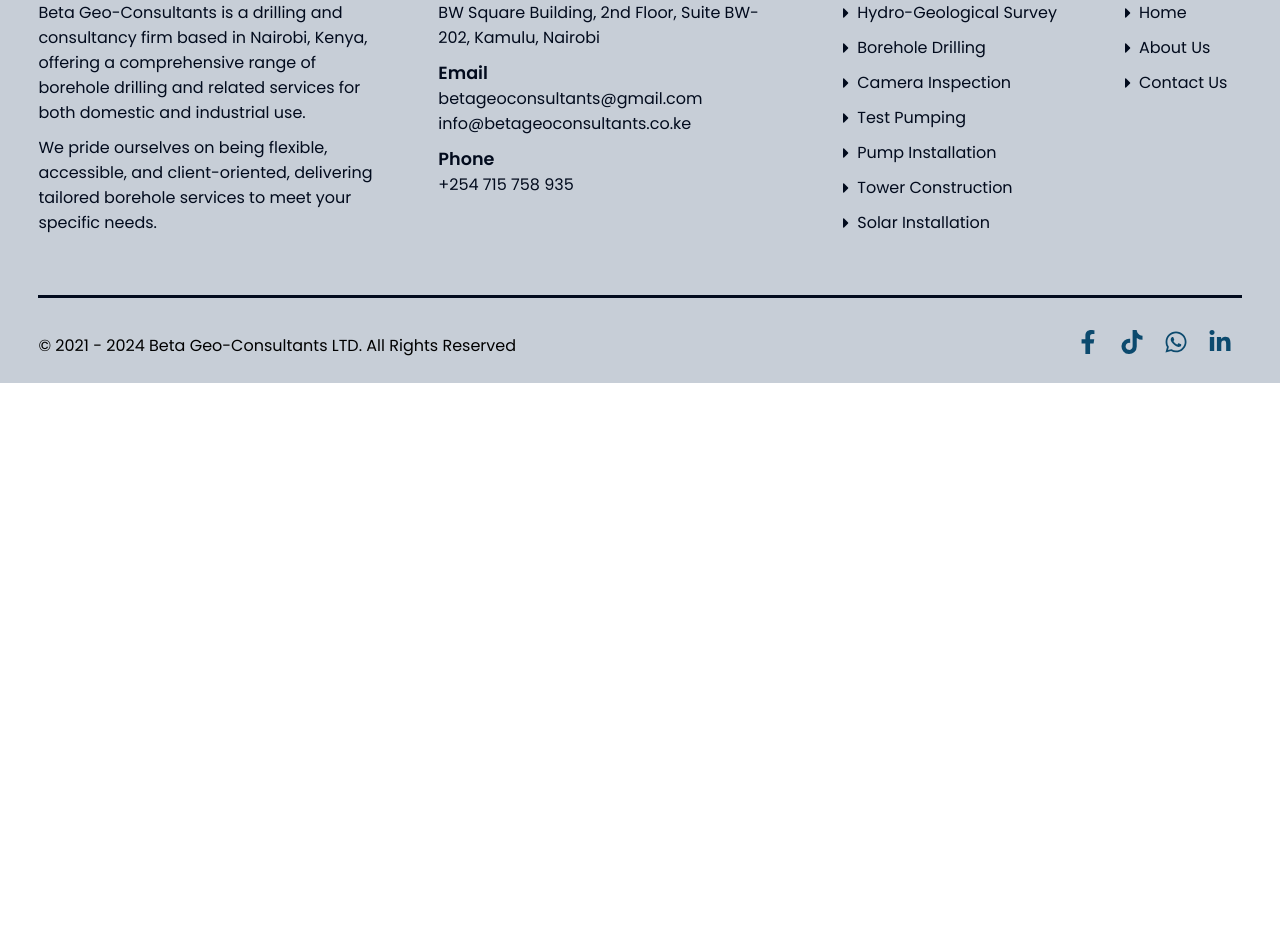
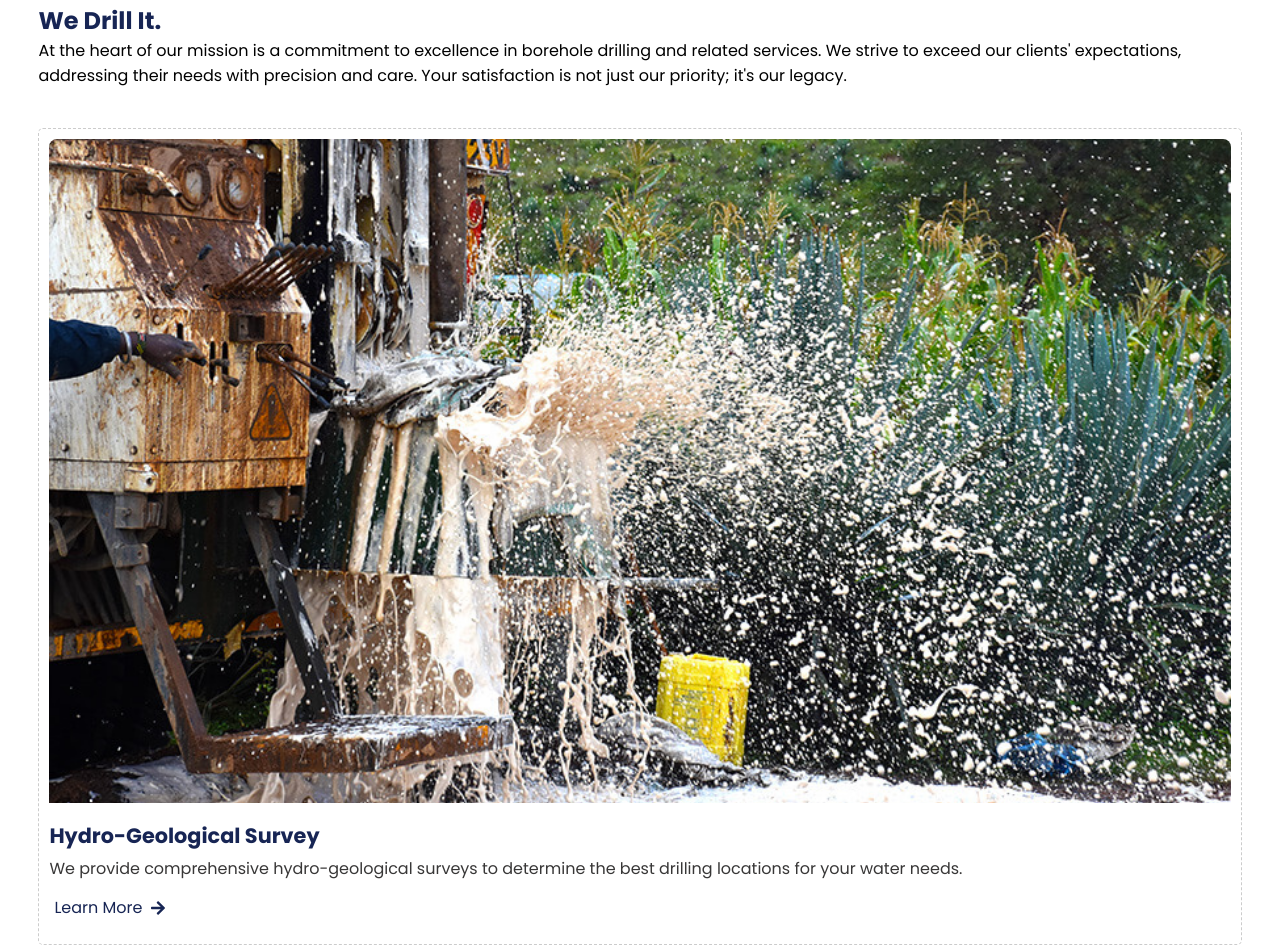
Before and after one commit to kipkurui26/betageo, a React (Vite) app: page / in a window 1280 px wide. Shown: the part 583-1532 px from the top of the page. Before the commit the page ends 966 px from the top, so only its background shows below. Built offline with nearby package versions, Linux system fonts and the light colour scheme.

Commit message:
home-service section

```diff
--- /dev/null
+++ b/src/pages/home/Home.css
@@ -0,0 +1,64 @@
+.homeServices{
+    padding: 20px 3%;
+}
+.homeService__service{
+    margin: 20px 0;
+    border: 1px dashed #ccc;
+    padding: 10px 10px 20px;
+    border-radius: 5px;
+    transition: all 0.3s ease;
+}
+.homeService__service:hover{
+    border: 1px solid #172554;
+}
+.homeService__title{
+    width: 100%;
+    padding-bottom: 20px;
+}
+.title__slogan{
+    font-size: 1.5em;
+    color: #172554;
+    margin: 0;
+
+}
+.homeService--image{
+    width: 100%;
+    border-top-left-radius: 8px;
+    border-top-right-radius: 8px;
+    overflow: hidden;
+}
+.homeService--img{
+    width: 100%;
+    height: 100%;
+    object-fit: cover;
+    aspect-ratio: 16/9;
+    transform: scale(1);
+    transition: all 0.3s ease;
+}
+.homeService__service:hover .homeService--img{
+    transform: scale(1.1);
+}
+.homeService__content--title{
+    font-size: 1.3em;
+    color: #172554;
+    margin: 10px 0 5px;
+}
+.homeService__content--description{
+    font-size: 1em;
+    color: #383737;
+    margin: 5px 0 10px;
+}
+.learn__service--btn{
+    width: fit-content;
+    padding: 4px 20px 4px 5px;
+    display: flex;
+    align-items: center;
+    gap: 8px;
+    text-decoration: none;
+    color: #172554;
+    transition: all 0.3s ease;
+}
+.learn__service--btn:hover{
+    color: #01bfff;
+    gap: 10px;
+}
--- a/src/pages/home/Home.jsx
+++ b/src/pages/home/Home.jsx
@@ -1,4 +1,6 @@
+import './Home.css'
 import Banner from "../../components/banner/Banner";
+import HomeServices from './HomeServices';
 
 const Home = () => {
   return (
@@ -9,6 +11,7 @@ const Home = () => {
         bannerDescription={`With over 15 years of industry experience, our dedicated team guarantees top-tier solutions for all your water requirements. From hydro-geological surveys to drilling and comprehensive water system installations, we offer a full spectrum of services. Reach out to us today and let us help you find the perfect water solution!`}
         bannerContact={"Get in Touch"}
       />
+      <HomeServices />
     </section>
   );
 };
--- /dev/null
+++ b/src/pages/home/HomeServices.jsx
@@ -0,0 +1,61 @@
+import { servicesList } from "./ServicesList";
+import Heading from "../../components/headers/Heading";
+// import TestImage from "../../assets/image.jpg";
+import { FaArrowRight } from "react-icons/fa";
+import { Link } from "react-router-dom";
+const HomeServices = () => {
+  return (
+    <section className="homeServices">
+      <div className="homeService__title">
+        <Heading headingSpan={"Our Services"} />
+        <h2 className="title__slogan">You Name It,</h2>
+        <h2 className="title__slogan">We Drill It.</h2>
+        <p className="title__slogan--description">
+          At the heart of our mission is a commitment to excellence in borehole
+          drilling and related services. We strive to exceed our clients'
+          expectations, addressing their needs with precision and care. Your
+          satisfaction is not just our priority; it's our legacy.
+        </p>
+      </div>
+      <div className="homeService__container">
+        {servicesList.map(({ id, title, path, image, description }) => (
+            <div key={id} className="homeService__service">
+                <figure className="homeService--image">
+                <img src={image} alt="" className="homeService--img" />
+                </figure>
+                <div className="homeService__content">
+                <h3 className="homeService__content--title">{title}</h3>
+                <p className="homeService__content--description">{description}</p>
+                <Link to={path} className="learn__service--btn">
+                    Learn More <FaArrowRight />
+                </Link>
+                </div>
+            </div>
+        ))}
+
+        {/* <div className="homeService__service">
+          <figure className="homeService--image">
+            <img src={TestImage} alt="" className="homeService--img" />
+          </figure>
+          <div className="homeService__content">
+            <h3 className="homeService__content--title">
+              Hydro-Geological Survey
+            </h3>
+            <p className="homeService__content--description">
+              We provide comprehensive hydro-geological surveys to determine the
+              best drilling locations for your water needs.
+            </p>
+            <Link
+              to={"/hydro-geological-survey"}
+              className="learn__service--btn"
+            >
+              Learn More <FaArrowRight />
+            </Link>
+          </div>
+        </div> */}
+      </div>
+    </section>
+  );
+};
+
+export default HomeServices;
--- /dev/null
+++ b/src/pages/home/ServicesList.jsx
@@ -0,0 +1,53 @@
+import TestImage from '../../assets/image.jpg';
+
+export const servicesList = [
+    {
+        id: 1,
+        title: "Hydro-Geological Survey",
+        path: "/hydro-geological-survey",
+        image: TestImage,
+        description: "We provide comprehensive hydro-geological surveys to determine the best drilling locations for your water needs.",
+    },
+    {
+        id: 2,
+        title: "Borehole Drilling",
+        path: '/borehole-drilling-in-kenya',
+        image: TestImage,
+        description: "We offer professional borehole drilling services to meet your water requirements.",
+    },
+    {
+        id: 3,
+        title: "Borehole Camera Inspection",
+        path: '/camera-inspection',
+        image: TestImage,
+        description: "We use cutting-edge technology to inspect boreholes and identify potential issues.",
+    },
+    {
+        id: 4,
+        title: "Test Pumping",
+        path: '/test-pumping',
+        image: TestImage,
+        description: "We conduct test pumping to determine the yield and sustainability of your borehole.",
+    },
+    {
+        id: 5,
+        title: "Pump Installation",
+        path: '/pump-installation',
+        image: TestImage,
+        description: "We install high-quality pumps to ensure efficient water supply for your needs.",
+    },
+    {
+        id: 6,
+        title: "Solar Installation",
+        path: '/solar-installation',
+        image: TestImage,
+        description: "We provide solar-powered solutions to ensure uninterrupted water supply.",
+    },
+    {
+        id: 7,
+        title: "Tower Construction",
+        path: '/tower-construction',
+        image: TestImage,
+        description: "We construct durable water towers to store and distribute water efficiently.",
+    },
+]
--- a/src/pages/services/test-pumping/TestPumping.jsx
+++ b/src/pages/services/test-pumping/TestPumping.jsx
@@ -121,6 +121,7 @@ const TestPumping = () => {
         </div>
       </div>
       <Question />
+
     </section>
   );
 };
```
